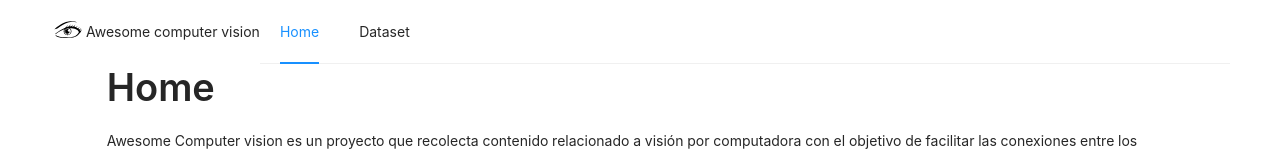
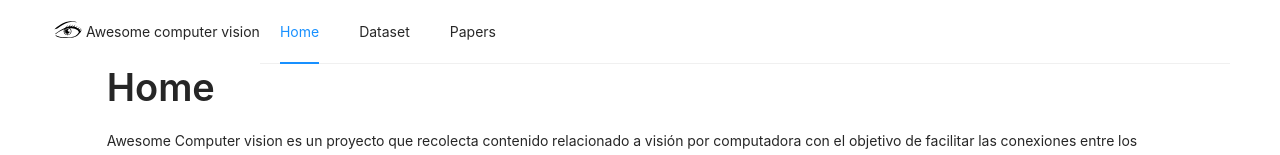
Before and after one commit to fransafu/awesome-computer-vision-front, a React (Create React App) app: page / in a window 1280 px wide. Shown: the top 155 px of the page. Built offline with nearby package versions, Linux system fonts and the light colour scheme.

Commit message:
feat: Enable papers route

```diff
--- a/src/App.js
+++ b/src/App.js
@@ -3,6 +3,7 @@ import { BrowserRouter, Routes, Route } from 'react-router-dom';
 import PageLayout from './layouts/PageLayout';
 import Home from './pages/Home';
 import Dataset from './pages/Dataset';
+import Papers from './pages/Papers';
 
 function App() {
   return (
@@ -11,6 +12,7 @@ function App() {
         <Route element={<PageLayout />}>
           <Route index element={<Home />} />
           <Route path="/dataset" element={<Dataset />} />
+          <Route path="/papers" element={<Papers />} />
         </Route>
       </Routes>
     </BrowserRouter>
--- a/src/layouts/Header.jsx
+++ b/src/layouts/Header.jsx
@@ -18,6 +18,10 @@ const HeaderLayout = () => {
     {
       label: <Link to="/dataset">Dataset</Link>,
       key: 'dataset'
+    },
+    {
+      label: <Link to="/papers">Papers</Link>,
+      key: 'papers'
     }
   ];
 
```
